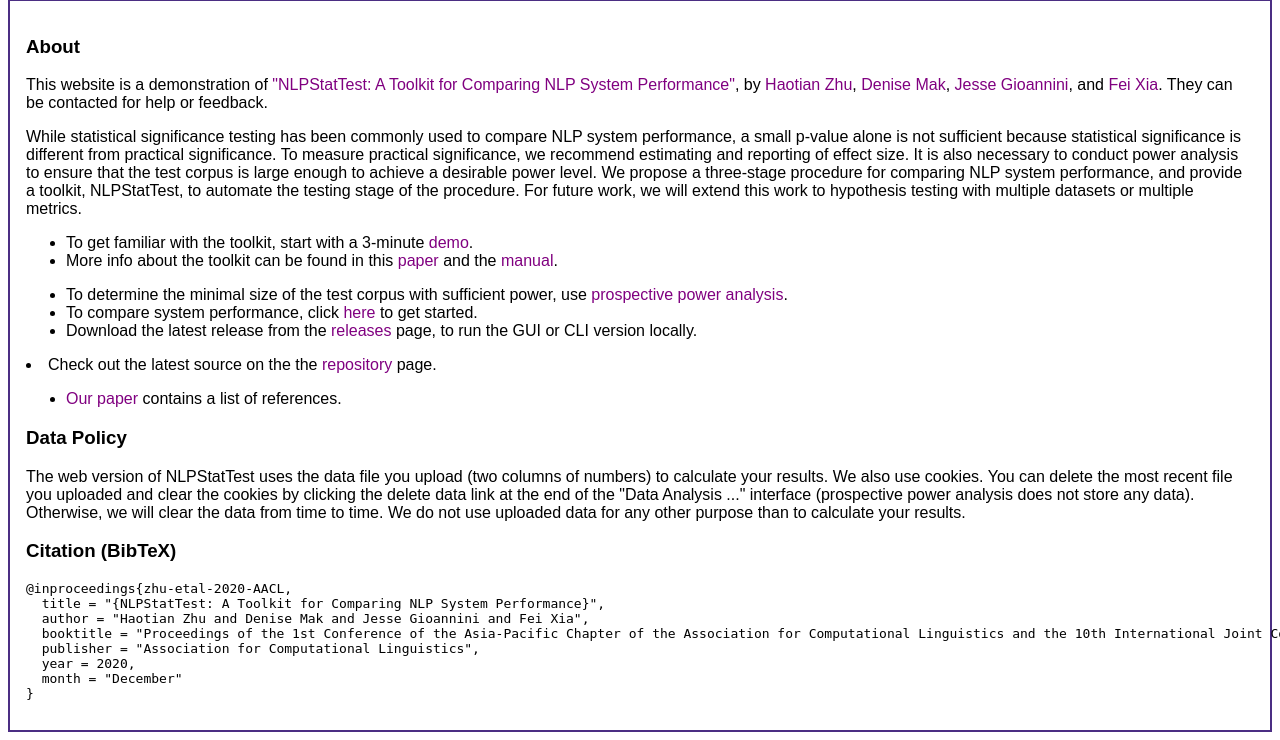
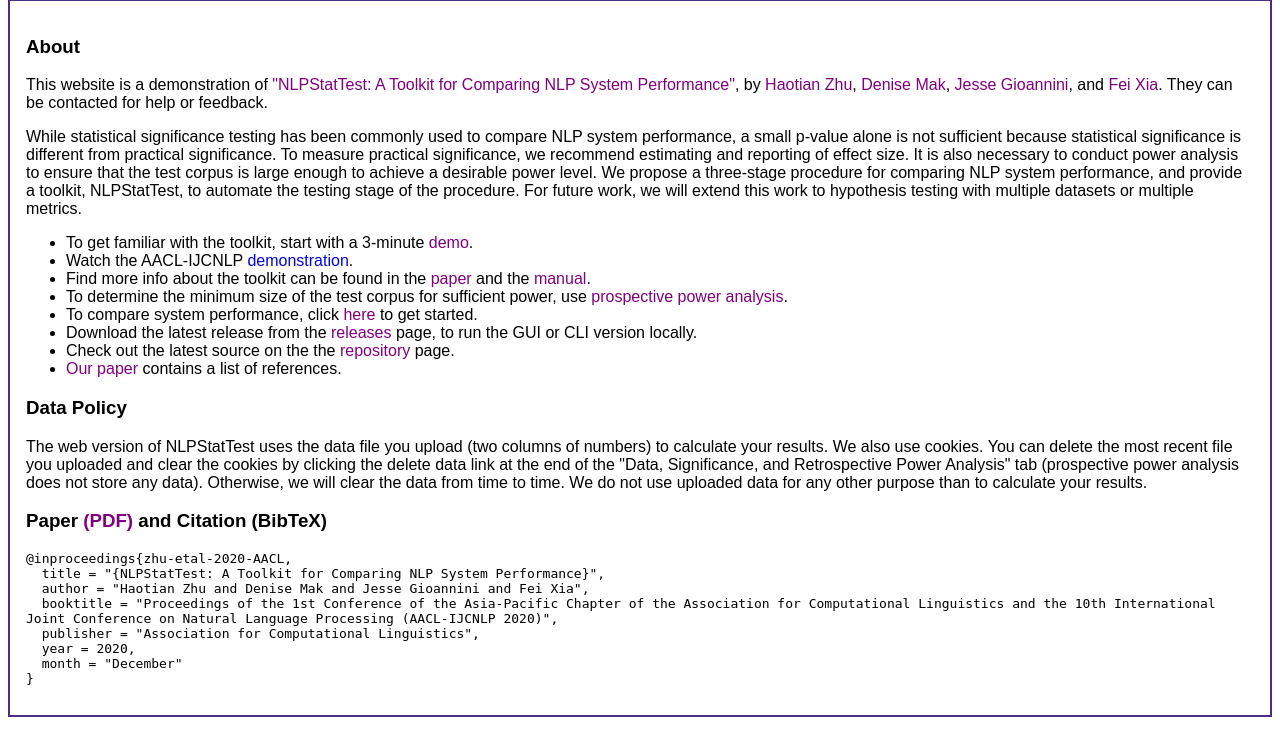
Before and after one commit to nlp-stat-test/nlp-stat-test, a Flask app: page /home in a window 1280 px wide; the page is wider, and only the part inside the window is pictured. Shown: the part 150-890 px from the top of that part. After the commit the page ends 867 px from the top of that part, so only its background shows below. Run offline with Flask 2, Linux system fonts and the light colour scheme; some libraries are stand-ins or nearby versions.

Commit message:
fixed welcome page text

```diff
--- a/src/templates/welcome.html
+++ b/src/templates/welcome.html
@@ -77,34 +77,35 @@ multiple datasets or multiple metrics.</p>
 <ul>
 <li>To get familiar with the toolkit, start with a 3-minute <a class="possible" href="https://vimeo.com/443074846">demo</a>.</li>
 
-<li>More info about the toolkit can be found in this <a class="possible" href="{{ url_for('paper') }}">paper</a> and the <a class="possible" href="{{ url_for('manual') }}">manual</a>.</li>
-</ul>
-<ul>
-<li>To determine the minimal size of the test corpus with sufficient power, use
+<li>Watch the AACL-IJCNLP <a href="https://youtu.be/c9QyMJSRAmk">demonstration</a>.</li>
+
+<li>Find more info about the toolkit can be found in the <a class="possible" href="{{ url_for('paper') }}">paper</a> and the <a class="possible" href="{{ url_for('manual') }}">manual</a>.</li>
+
+<li>To determine the minimum size of the test corpus for sufficient power, use
 <a class="possible"  href="{{ url_for('ppa') }}">prospective power analysis</a>.</li>
 <li>To compare system performance, click <a class="possible" href="{{ url_for('start') }}"> here </a> to get started.</li>
 
 <li>Download the latest release from the
  <a class="possible"  href="https://github.com/nlp-stat-test/nlp-stat-test/releases">releases</a> page, to run the GUI or CLI version locally.</li>
-</ul>
+
 
 <li>Check out the latest source on the the
  <a class="possible"  href="https://github.com/nlp-stat-test/nlp-stat-test/">repository</a> page.</li>
-</ul>
 
-<ul>
+
+
 <li><a class="possible" href="{{ url_for('paper') }}">Our paper</a> contains a list of references.</li>
 </ul>
 
 <h3>Data Policy</h3>
 
 
-<p>The web version of NLPStatTest uses the data file you upload (two columns of numbers) to calculate your results. We also use cookies. You can delete the most recent file you uploaded and clear the cookies by clicking the delete data link at the end of the "Data Analysis ..." interface (prospective power analysis does not store any data). Otherwise, we will clear the data from time to time. We do not use uploaded data for any other purpose than to calculate your results.</p>
+<p>The web version of NLPStatTest uses the data file you upload (two columns of numbers) to calculate your results. We also use cookies. You can delete the most recent file you uploaded and clear the cookies by clicking the delete data link at the end of the "Data, Significance, and Retrospective Power Analysis" tab (prospective power analysis does not store any data). Otherwise, we will clear the data from time to time. We do not use uploaded data for any other purpose than to calculate your results.</p>
 
 
-<h3>Citation (BibTeX)</h3>
+<h3>  Paper <a class="possible" href="{{ url_for('paper') }}">(PDF)</a> and Citation (BibTeX)</h3>
 
-<div><pre>
+<div><pre style="white-space: pre-wrap;">
 @inproceedings{zhu-etal-2020-AACL,
   title = "{NLPStatTest: A Toolkit for Comparing NLP System Performance}",
   author = "Haotian Zhu and Denise Mak and Jesse Gioannini and Fei Xia",
```
